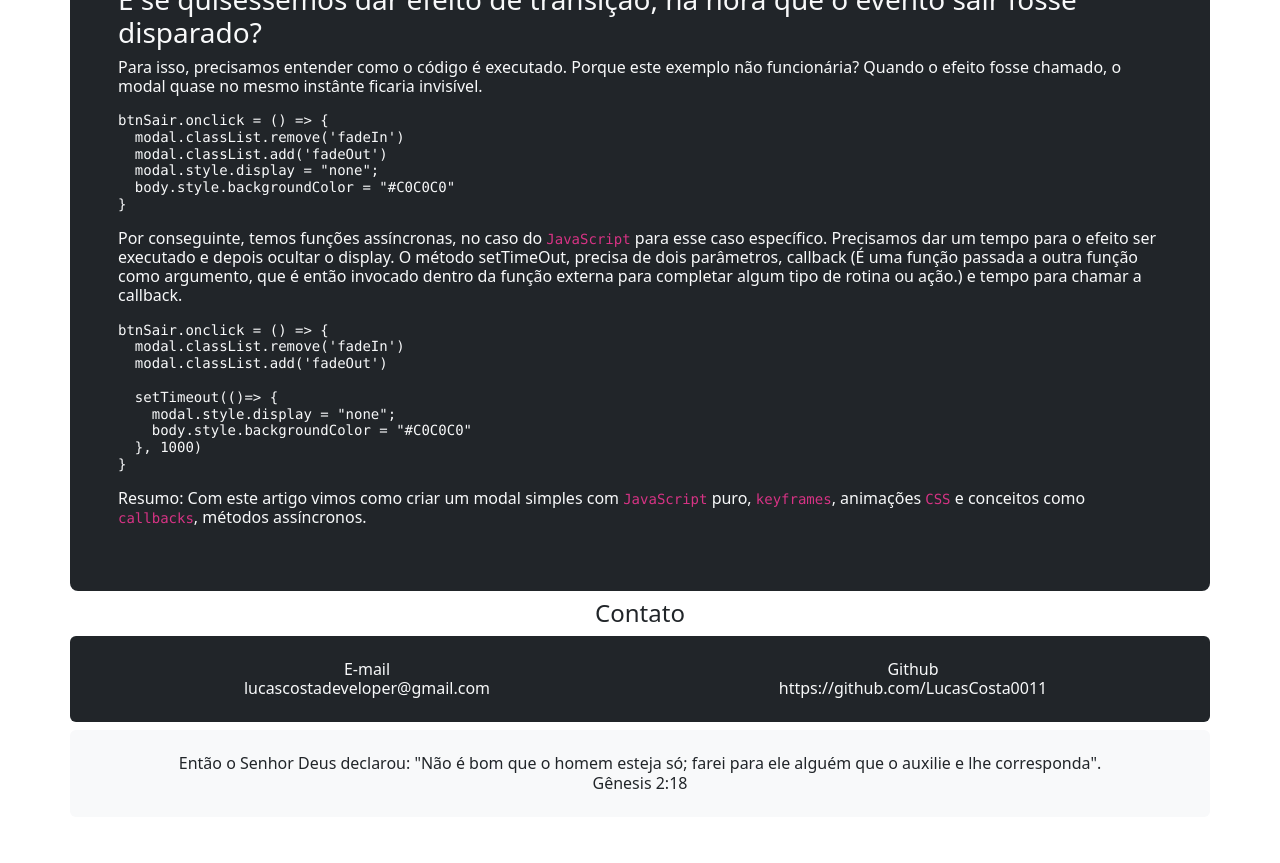
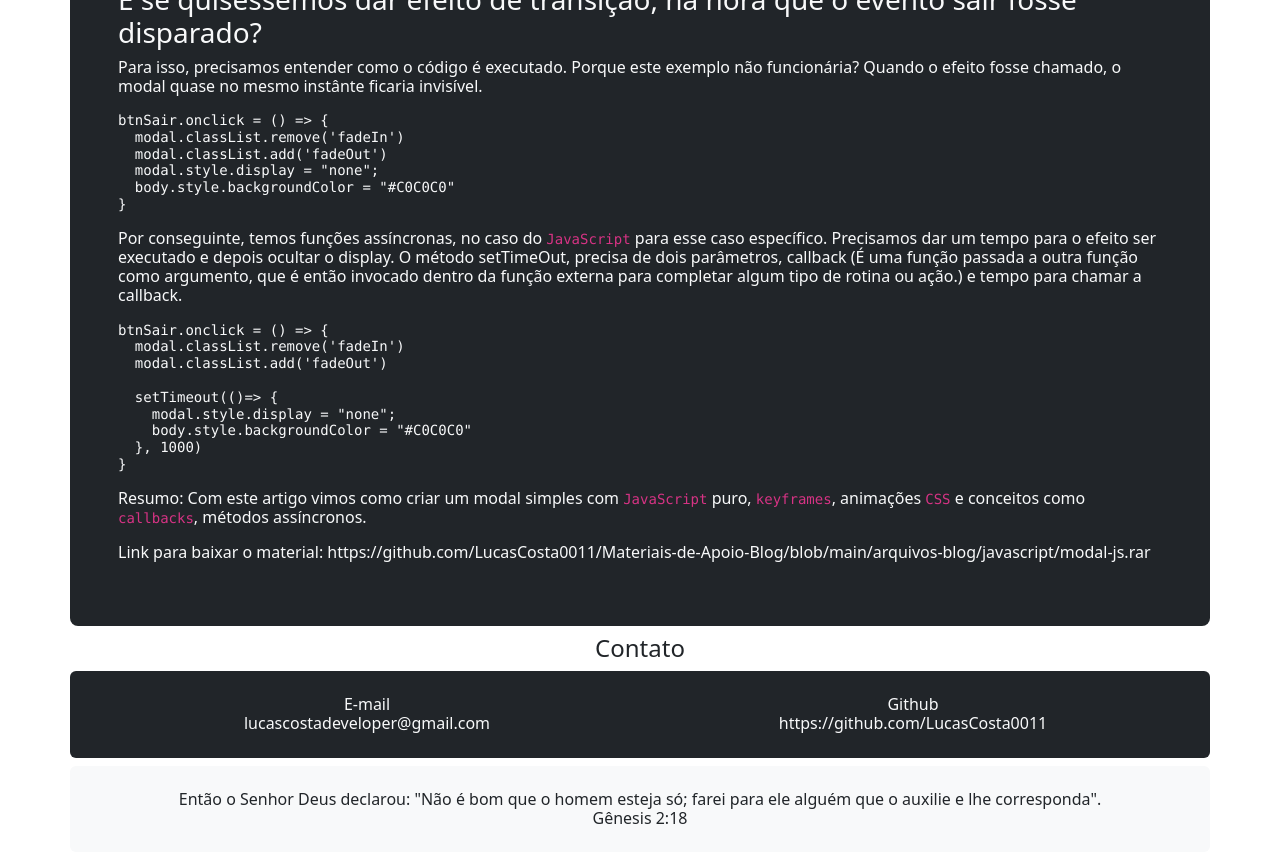
Before and after one commit to LucasCosta0011/LucasCosta0011.github.io, a Jekyll site: the page built from _posts/2022-06-22-modal-javascript-puro.md, in a window 1280 px wide and 900 px high, scrolled down 2269 px. Shown: the top 863 px of the window. Built offline with Jekyll 4.4.1, drawn with Linux system fonts in a browser that asks for light colours.

Commit message:
Update 2022-06-22-modal-javascript-puro.md

````diff
--- a/_posts/2022-06-22-modal-javascript-puro.md
+++ b/_posts/2022-06-22-modal-javascript-puro.md
@@ -164,3 +164,5 @@ btnSair.onclick = () => {
 ```
 
 Resumo: Com este artigo vimos como criar um modal simples com `JavaScript` puro, `keyframes`, animações `CSS` e conceitos como `callbacks`, métodos assíncronos.
+
+Link para baixar o material: https://github.com/LucasCosta0011/Materiais-de-Apoio-Blog/blob/main/arquivos-blog/javascript/modal-js.rar
````
